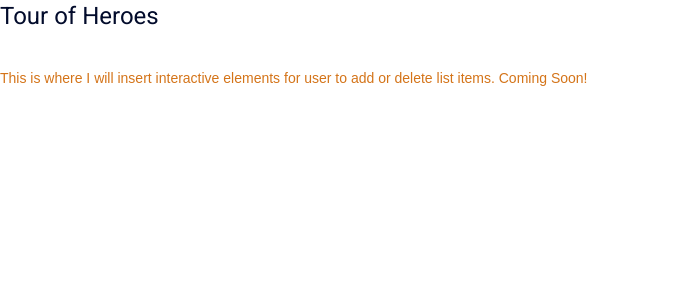
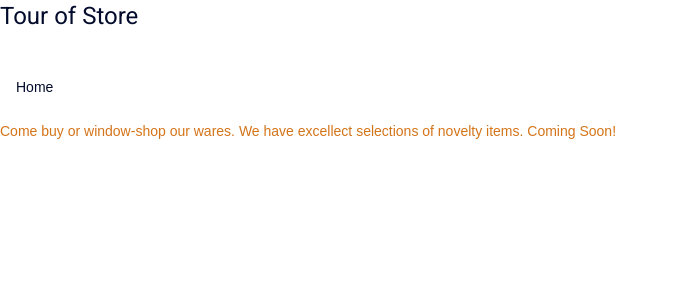
Before and after one commit to asif-kamal/angular-tour-of-heroes, an Angular app: page /home in a window 1280 px wide. Shown: the top 300 px of the page, without its empty margins (0-678 px from the left). Built offline with nearby package versions, Linux system fonts and the light colour scheme.

Commit message:
Built homeButton using component template

```diff
--- a/src/app/app.component.html
+++ b/src/app/app.component.html
@@ -1,3 +1,4 @@
 <h1>{{title}}</h1>
 <br>
+<h1><button mat-button routerLink="/">{{homeButton}}</button></h1>
 <p>{{body}}</p>
--- a/src/app/app.component.ts
+++ b/src/app/app.component.ts
@@ -6,6 +6,7 @@ import { Component } from '@angular/core';
   styleUrls: ['./app.component.css']
 })
 export class AppComponent {
-  title = 'Tour of Heroes';
-  body = 'This is where I will insert interactive elements for user to add or delete list items. Coming Soon!'
+  title = 'Tour of Store';
+  body = 'Come buy or window-shop our wares. We have excellect selections of novelty items. Coming Soon!'
+  homeButton = 'Home'
 }
```
